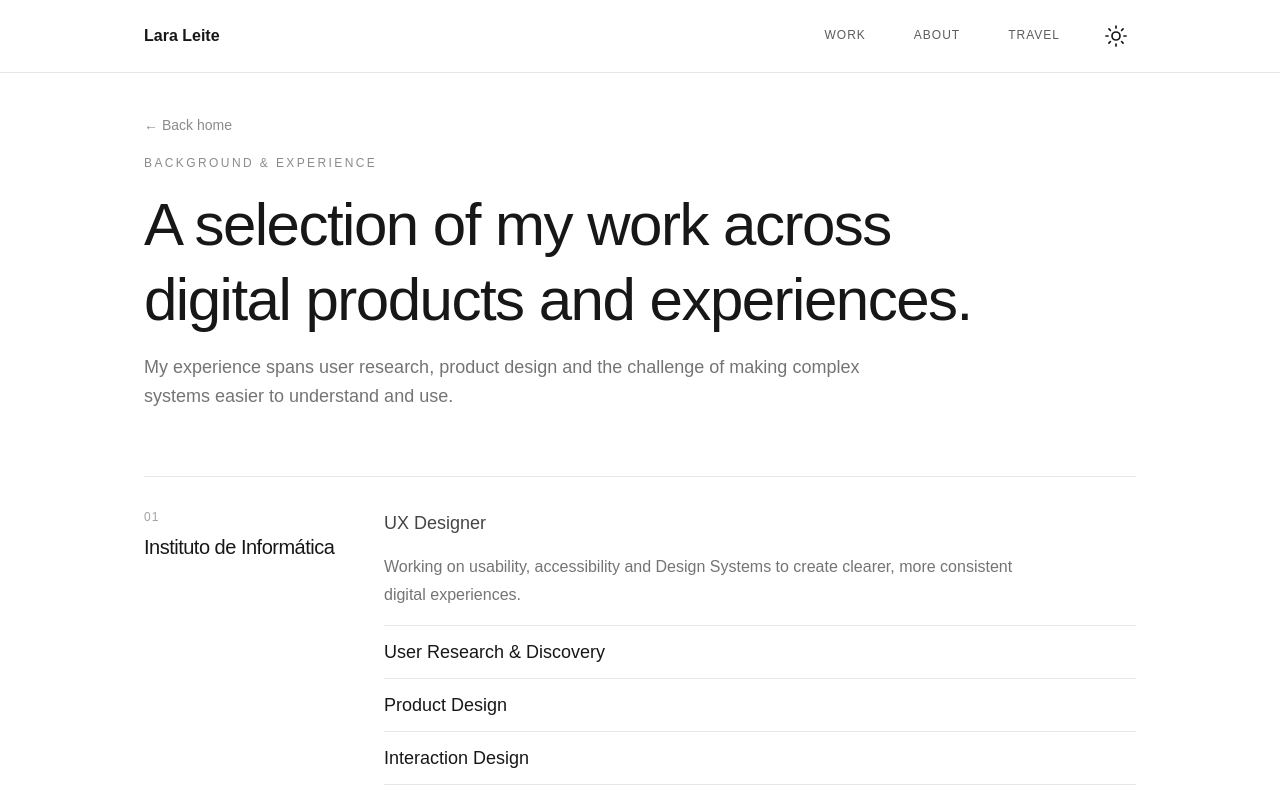
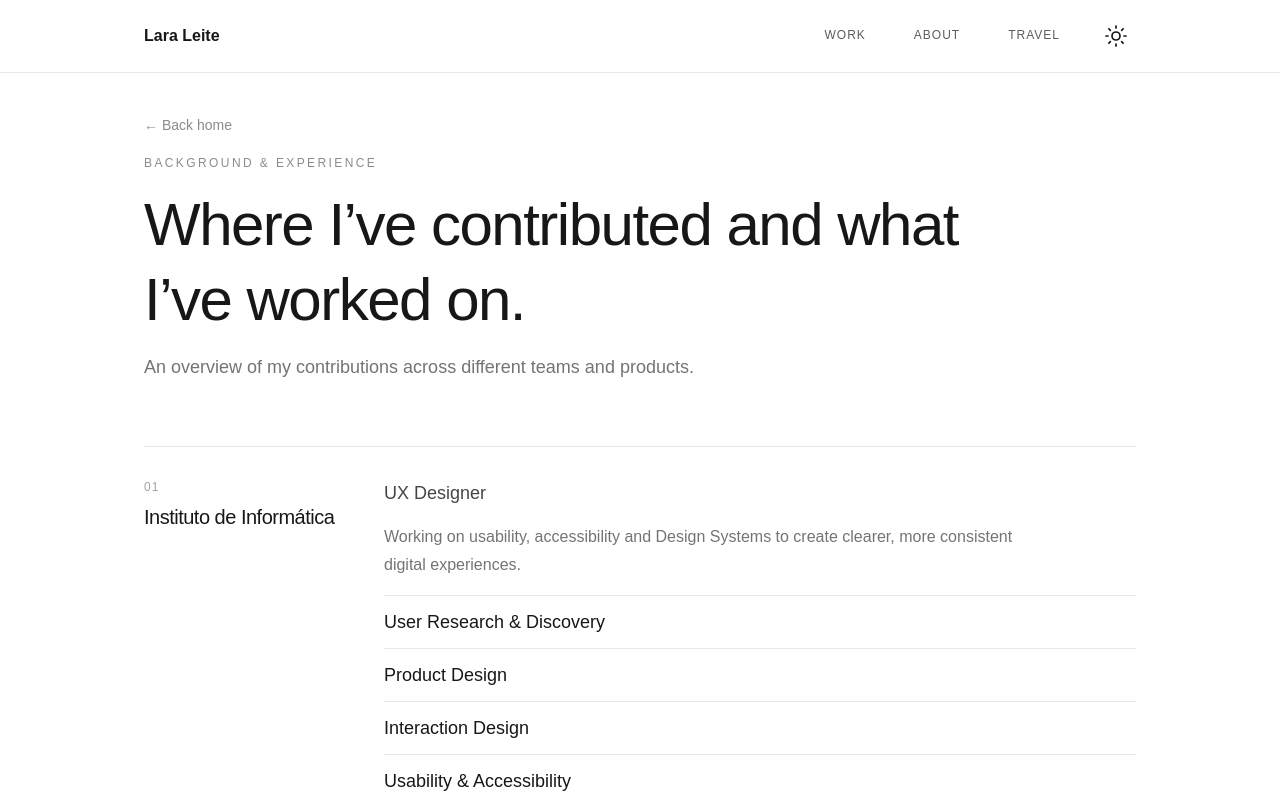
Before and after one commit to LaraLeite/portfolio, a Next.js app: page /experience in a window 1280 px wide. Shown: the top 800 px of the page. Built offline with nearby package versions, Linux system fonts and the light colour scheme; a web font is replaced by a local one.

Commit message:
Update page.tsx

```diff
--- a/app/experience/page.tsx
+++ b/app/experience/page.tsx
@@ -120,12 +120,11 @@ export default function ExperiencePage() {
           </p>
 
           <h1 className="max-w-4xl text-4xl font-medium leading-tight tracking-tight text-foreground sm:text-6xl">
-            A selection of my work across digital products and experiences.
+            Where I’ve contributed and what I’ve worked on.
           </h1>
 
           <p className="max-w-3xl text-lg leading-relaxed text-foreground/60">
-            My experience spans user research, product design and the challenge
-            of making complex systems easier to understand and use.
+            An overview of my contributions across different teams and products.
           </p>
         </div>
       </header>
```
